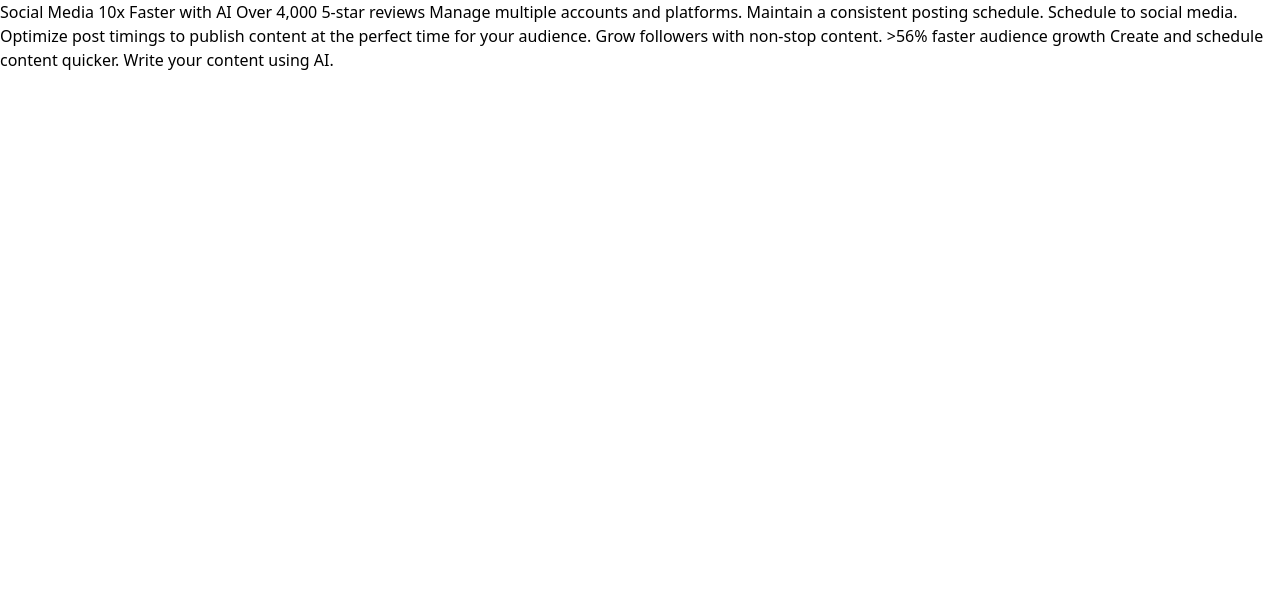
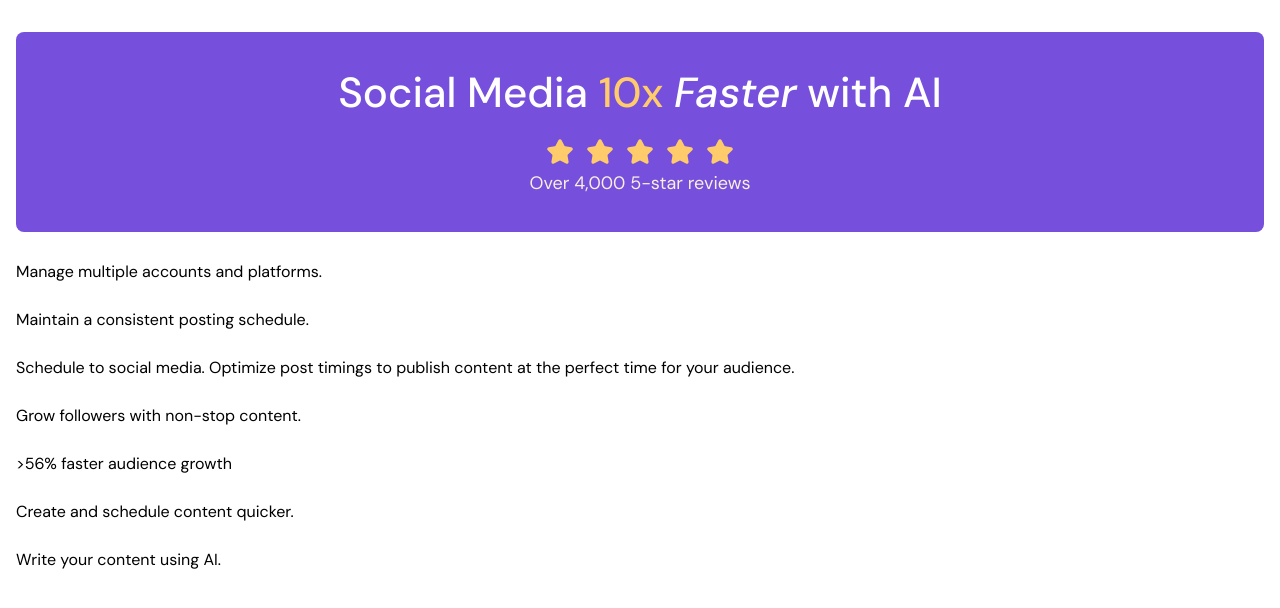
Before and after one commit to me-o/Bento-grid, a React (Vite) app: page / in a window 1280 px wide. Shown: the top 608 px of the page. Built offline with nearby package versions, Linux system fonts and the light colour scheme.

Commit message:
feat:finish social-media component

```diff
--- a/package.json
+++ b/package.json
@@ -10,6 +10,8 @@
     "preview": "vite preview"
   },
   "dependencies": {
+    "framer-motion": "^11.5.4",
+    "lucide-react": "^0.441.0",
     "react": "^18.3.1",
     "react-dom": "^18.3.1",
     "swr": "^2.2.5"
--- a/src/App.tsx
+++ b/src/App.tsx
@@ -1,10 +1,19 @@
+import SocialMedia from './components/SocialMedia';
+
 function App() {
 	return (
-		<div>
-			Social Media 10x Faster with AI Over 4,000 5-star reviews Manage multiple accounts and platforms. Maintain a
-			consistent posting schedule. Schedule to social media. Optimize post timings to publish content at the
-			perfect time for your audience. Grow followers with non-stop content. &gt;56% faster audience growth Create
-			and schedule content quicker. Write your content using AI.
+		<div className=" px-4 py-8 space-y-8 font-DMSans leading-none">
+			<SocialMedia />
+			<div className="">Manage multiple accounts and platforms.</div>
+			<div className="">Maintain a consistent posting schedule.</div>
+			<div className="">
+				Schedule to social media. Optimize post timings to publish content at the perfect time for your
+				audience.
+			</div>
+			<div className="">Grow followers with non-stop content.</div>
+			<div className="">&gt;56% faster audience growth</div>
+			<div className="">Create and schedule content quicker.</div>
+			<div className="">Write your content using AI.</div>
 		</div>
 	);
 }
--- /dev/null
+++ b/src/components/SocialMedia/index.tsx
@@ -0,0 +1,31 @@
+import { motion } from 'framer-motion';
+import { Star } from 'lucide-react';
+import { ulMotion, liMotion } from './motionConfig';
+
+const SocialMedia = () => {
+	return (
+		<div className=" py-10 rounded-lg bg-purple-500 text-white text-center relative">
+			<div className=" mx-[45px] text-[42px] font-medium">
+				Social Media <span className=" text-yellow-500 ">10x </span>
+				<span className=" italic  relative">Faster</span> with AI
+			</div>
+
+			{/* stars */}
+			<motion.ul
+				className=" my-6 mb-2 flex items-center justify-center gap-3"
+				initial="hidden"
+				whileInView="show"
+				variants={ulMotion}
+			>
+				{[...Array(5).keys()].map(item => (
+					<motion.li key={item} variants={liMotion}>
+						<Star color="hsl(39 100% 71%)" fill="hsl(39 100% 71%)" size={28}></Star>
+					</motion.li>
+				))}
+			</motion.ul>
+
+			<div className=" text-yellow-100 text-[1.125rem]">Over 4,000 5-star reviews</div>
+		</div>
+	);
+};
+export default SocialMedia;
--- /dev/null
+++ b/src/components/SocialMedia/motionConfig.ts
@@ -0,0 +1,14 @@
+export const ulMotion = {
+	hidden: { opacity: 0 },
+	show: {
+		opacity: 1,
+		transition: {
+			staggerChildren: 0.3, // 0.5s delay
+		},
+	},
+};
+
+export const liMotion = {
+	hidden: { opacity: 0, rotate: 45 },
+	show: { opacity: 1, rotate: 0 },
+};
```
Also changed, not shown: 1 other file (tests, documents, lock files or other folders).
